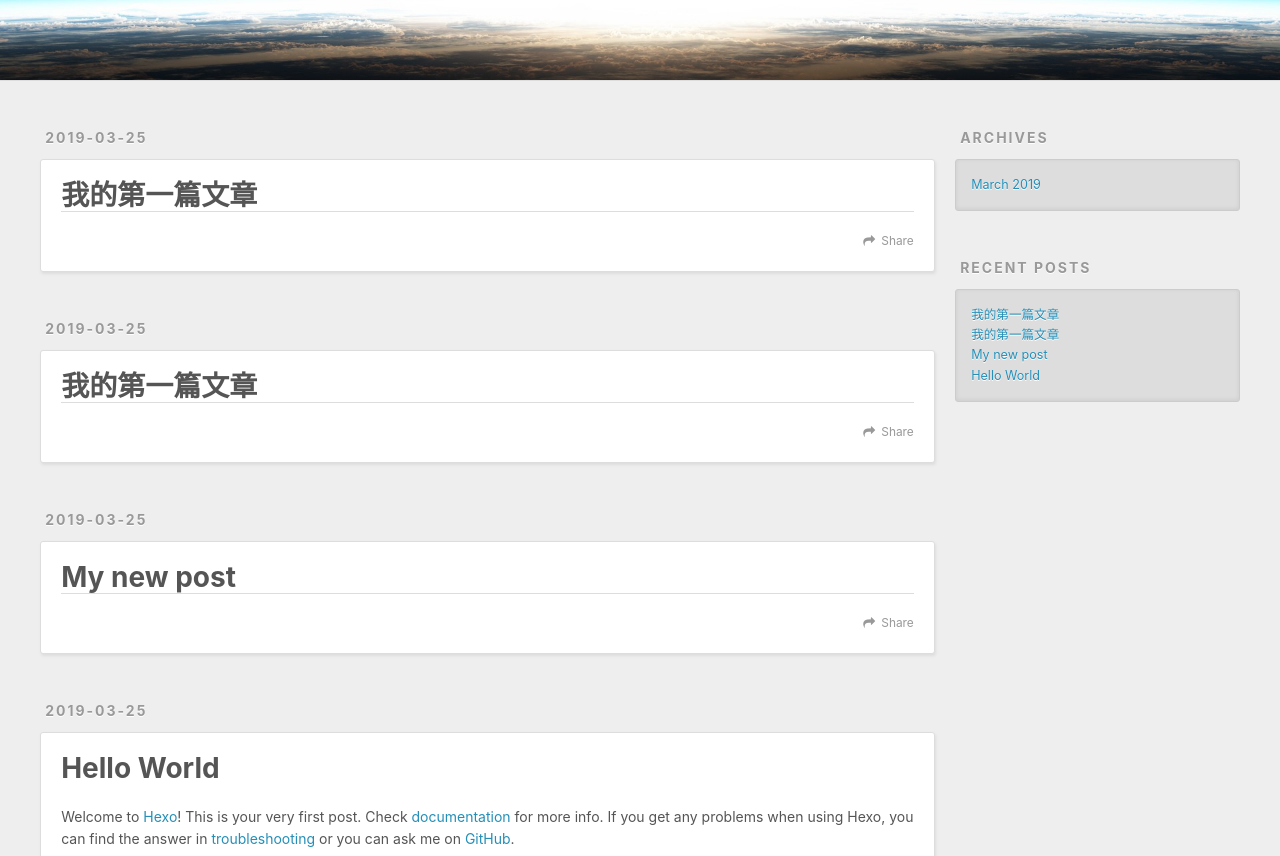
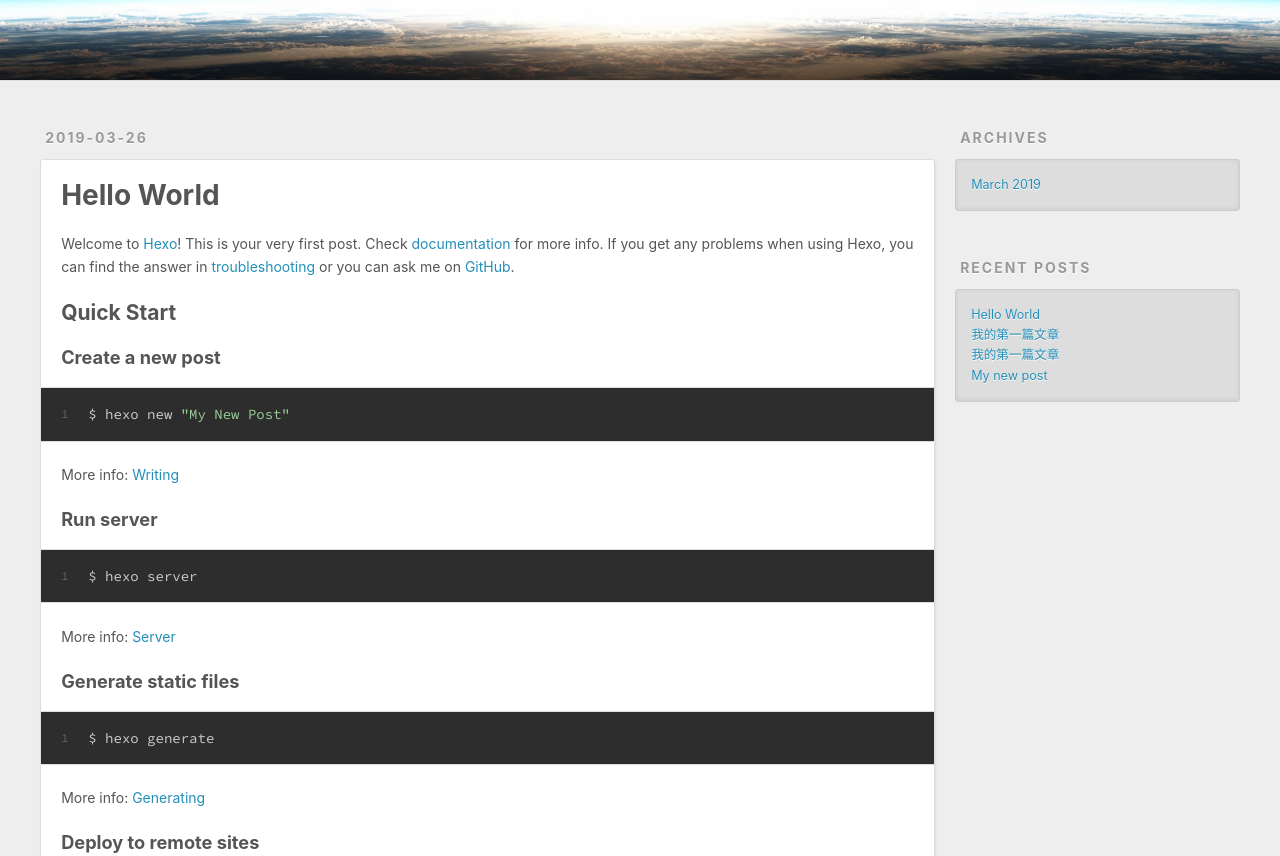
Before and after one commit to zqw712/zqw712.github.io, a plain HTML site: page 2019/03/26/hello-world/index.html in a window 1280 px wide. Shown: the part 220-1076 px from the top of the page. Drawn offline with nearby package versions, Linux system fonts and the light colour scheme.

Commit message:
Site updated: 2019-03-27 00:20:55

```diff
--- a/index.html
+++ b/2019/03/26/hello-world/index.html
@@ -5,15 +5,19 @@
 
 
 
-  <title>Hexo</title>
+  <title>Hello World | Hexo</title>
   <meta name="viewport" content="width=device-width, initial-scale=1, maximum-scale=1">
-  <meta property="og:type" content="website">
-<meta property="og:title" content="Hexo">
-<meta property="og:url" content="http://yoursite.com/index.html">
+  <meta name="description" content="Welcome to Hexo! This is your very first post. Check documentation for more info. If you get any problems when using Hexo, you can find the answer in troubleshooting or you can ask me on GitHub. Quick">
+<meta property="og:type" content="article">
+<meta property="og:title" content="Hello World">
+<meta property="og:url" content="http://yoursite.com/2019/03/26/hello-world/index.html">
 <meta property="og:site_name" content="Hexo">
+<meta property="og:description" content="Welcome to Hexo! This is your very first post. Check documentation for more info. If you get any problems when using Hexo, you can find the answer in troubleshooting or you can ask me on GitHub. Quick">
 <meta property="og:locale" content="default">
+<meta property="og:updated_time" content="2019-03-26T15:50:14.504Z">
 <meta name="twitter:card" content="summary">
-<meta name="twitter:title" content="Hexo">
+<meta name="twitter:title" content="Hello World">
+<meta name="twitter:description" content="Welcome to Hexo! This is your very first post. Check documentation for more info. If you get any problems when using Hexo, you can find the answer in troubleshooting or you can ask me on GitHub. Quick">
 
     <link rel="alternate" href="/atom.xml" title="Hexo" type="application/atom+xml">
 
@@ -60,12 +64,10 @@
   </div>
 </header>
       <div class="outer">
-        <section id="main">
-
-    <article id="post-我的第一篇文章-1" class="article article-type-post" itemscope itemprop="blogPost">
+        <section id="main"><article id="post-hello-world" class="article article-type-post" itemscope itemprop="blogPost">
   <div class="article-meta">
-    <a href="/2019/03/25/我的第一篇文章-1/" class="article-date">
-  <time datetime="2019-03-25T05:33:07.000Z" itemprop="datePublished">2019-03-25</time>
+    <a href="/2019/03/26/hello-world/" class="article-date">
+  <time datetime="2019-03-26T15:50:13.981Z" itemprop="datePublished">2019-03-26</time>
 </a>
 
   </div>
@@ -75,116 +77,8 @@
       <header class="article-header">
 
 
-    <h1 itemprop="name">
-      <a class="article-title" href="/2019/03/25/我的第一篇文章-1/">我的第一篇文章</a>
-    </h1>
-
-
-      </header>
-
-    <div class="article-entry" itemprop="articleBody">
-
-
-
-    </div>
-    <footer class="article-footer">
-      <a data-url="http://yoursite.com/2019/03/25/我的第一篇文章-1/" data-id="cjtpw0nzh0002e4u7gogwu76x" class="article-share-link">Share</a>
-
-
-    </footer>
-  </div>
-
-</article>
-
-
-
-    <article id="post-我的第一篇文章" class="article article-type-post" itemscope itemprop="blogPost">
-  <div class="article-meta">
-    <a href="/2019/03/25/我的第一篇文章/" class="article-date">
-  <time datetime="2019-03-25T05:29:58.000Z" itemprop="datePublished">2019-03-25</time>
-</a>
-
-  </div>
-  <div class="article-inner">
-
-
-      <header class="article-header">
-
-
-    <h1 itemprop="name">
-      <a class="article-title" href="/2019/03/25/我的第一篇文章/">我的第一篇文章</a>
-    </h1>
-
-
-      </header>
-
-    <div class="article-entry" itemprop="articleBody">
-
-
-
-    </div>
-    <footer class="article-footer">
-      <a data-url="http://yoursite.com/2019/03/25/我的第一篇文章/" data-id="cjtpw0nzn0003e4u7bza9no9y" class="article-share-link">Share</a>
-
-
-    </footer>
-  </div>
-
-</article>
-
-
-
-    <article id="post-My-new-post" class="article article-type-post" itemscope itemprop="blogPost">
-  <div class="article-meta">
-    <a href="/2019/03/25/My-new-post/" class="article-date">
-  <time datetime="2019-03-24T16:17:58.000Z" itemprop="datePublished">2019-03-25</time>
-</a>
-
-  </div>
-  <div class="article-inner">
-
-
-      <header class="article-header">
-
-
-    <h1 itemprop="name">
-      <a class="article-title" href="/2019/03/25/My-new-post/">My new post</a>
-    </h1>
-
-
-      </header>
-
-    <div class="article-entry" itemprop="articleBody">
-
-
-
-    </div>
-    <footer class="article-footer">
-      <a data-url="http://yoursite.com/2019/03/25/My-new-post/" data-id="cjtpw0nym0000e4u7l77gy7k9" class="article-share-link">Share</a>
-
-
-    </footer>
-  </div>
-
-</article>
-
-
-
-    <article id="post-hello-world" class="article article-type-post" itemscope itemprop="blogPost">
-  <div class="article-meta">
-    <a href="/2019/03/25/hello-world/" class="article-date">
-  <time datetime="2019-03-24T16:02:27.541Z" itemprop="datePublished">2019-03-25</time>
-</a>
-
-  </div>
-  <div class="article-inner">
-
-
-      <header class="article-header">
-
-
-    <h1 itemprop="name">
-      <a class="article-title" href="/2019/03/25/hello-world/">Hello World</a>
+    <h1 class="article-title" itemprop="name">
+      Hello World
     </h1>
 
 
@@ -205,17 +99,25 @@
 
     </div>
     <footer class="article-footer">
-      <a data-url="http://yoursite.com/2019/03/25/hello-world/" data-id="cjtpw0nz90001e4u7hkkxr2f1" class="article-share-link">Share</a>
+      <a data-url="http://yoursite.com/2019/03/26/hello-world/" data-id="cjtpzlb3s0000pwv91iq2uwf0" class="article-share-link">Share</a>
 
 
     </footer>
   </div>
 
-</article>
+
+<nav id="article-nav">
 
 
+    <a href="/2019/03/25/我的第一篇文章-1/" id="article-nav-older" class="article-nav-link-wrap">
+      <strong class="article-nav-caption">Older</strong>
+      <div class="article-nav-title">我的第一篇文章</div>
+    </a>
+
+</nav>
 
 
+</article>
 
 </section>
 
@@ -246,6 +148,10 @@
       <ul>
 
           <li>
+            <a href="/2019/03/26/hello-world/">Hello World</a>
+          </li>
+
+          <li>
             <a href="/2019/03/25/我的第一篇文章-1/">我的第一篇文章</a>
           </li>
 
@@ -255,10 +161,6 @@
 
           <li>
             <a href="/2019/03/25/My-new-post/">My new post</a>
-          </li>
-
-          <li>
-            <a href="/2019/03/25/hello-world/">Hello World</a>
           </li>
 
       </ul>
```
Also changed, not shown: 2019/03/25/My-new-post/index.html (+6 -11 lines), 2019/03/25/我的第一篇文章-1/index.html (+15 -6 lines), 2019/03/25/我的第一篇文章/index.html (+6 -6 lines), archives/2019/03/index.html (+23 -23 lines), archives/2019/index.html (+23 -23 lines), archives/index.html (+23 -23 lines).
